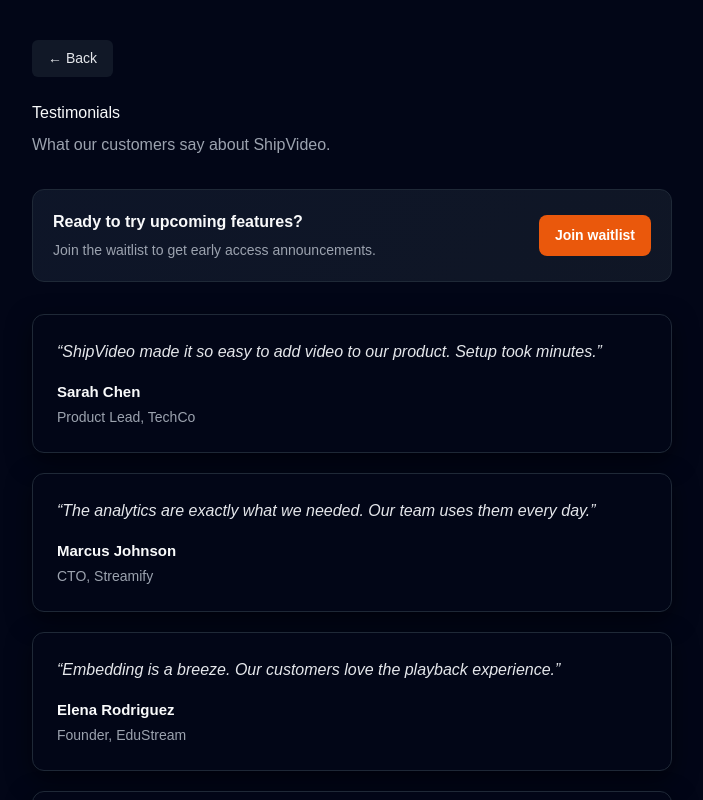
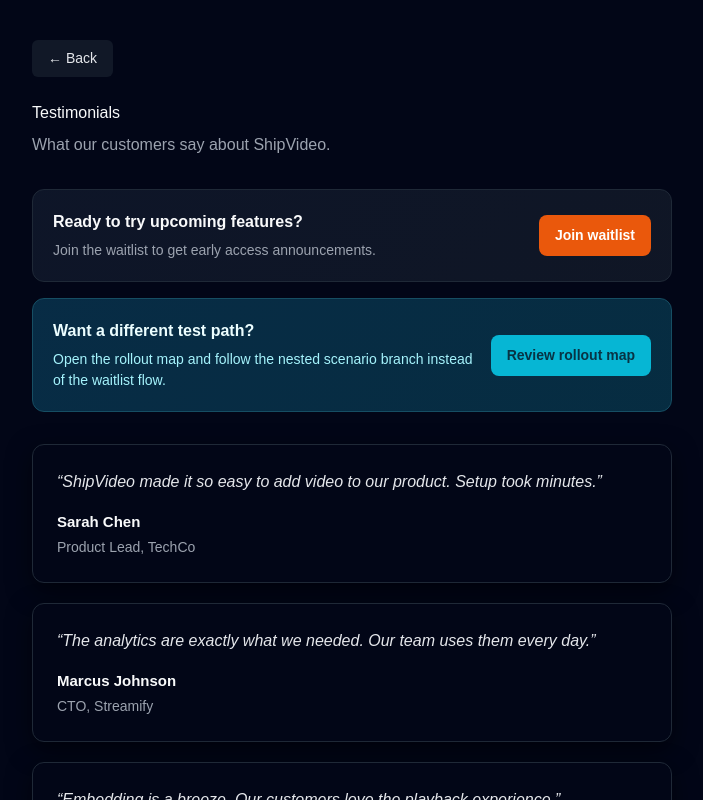
Before and after one commit to sourabhligade/shipvideo-demo, a Next.js app: page /testimonials in a window 1280 px wide. Shown: the top 800 px of the page, without its empty margins (8-711 px from the left). Built offline with nearby package versions, Linux system fonts and the light colour scheme.

Commit message:
Read testimonial and follow rollout map

```diff
--- a/app/testimonials/page.tsx
+++ b/app/testimonials/page.tsx
@@ -68,14 +68,22 @@
       <div
         style={{
           display: "flex",
+          flexDirection: "column",
+          gap: 16,
+          marginBottom: 32,
+          maxWidth: 640,
+        }}
+      >
+        <div
+          style={{
+            display: "flex",
             alignItems: "center",
             gap: 12,
-          marginBottom: 32,
             padding: 20,
-          maxWidth: 640,
             borderRadius: 12,
             border: "1px solid #1f2937",
-          background: "linear-gradient(135deg, rgba(15, 23, 42, 0.9), rgba(17, 24, 39, 0.9))",
+            background:
+              "linear-gradient(135deg, rgba(15, 23, 42, 0.9), rgba(17, 24, 39, 0.9))",
           }}
         >
           <div style={{ flex: 1 }}>
@@ -104,6 +112,48 @@
           >
             Join waitlist
           </Link>
+        </div>
+
+        <div
+          style={{
+            display: "flex",
+            alignItems: "center",
+            gap: 12,
+            padding: 20,
+            borderRadius: 12,
+            border: "1px solid #164e63",
+            background:
+              "linear-gradient(135deg, rgba(8, 47, 73, 0.92), rgba(14, 116, 144, 0.35))",
+          }}
+        >
+          <div style={{ flex: 1 }}>
+            <p style={{ margin: "0 0 6px", color: "#ecfeff", fontWeight: 600 }}>
+              Want a different test path?
+            </p>
+            <p style={{ margin: 0, color: "#a5f3fc", fontSize: 14 }}>
+              Open the rollout map and follow the nested scenario branch instead of the
+              waitlist flow.
+            </p>
+          </div>
+          <Link
+            href="/scenario-matrix"
+            style={{
+              display: "inline-flex",
+              alignItems: "center",
+              justifyContent: "center",
+              padding: "10px 16px",
+              borderRadius: 8,
+              backgroundColor: "#06b6d4",
+              color: "#083344",
+              textDecoration: "none",
+              fontSize: 14,
+              fontWeight: 700,
+              whiteSpace: "nowrap",
+            }}
+          >
+            Review rollout map
+          </Link>
+        </div>
       </div>
 
       <div
--- a/shipvideodemo.json
+++ b/shipvideodemo.json
@@ -41,6 +41,16 @@
         "Click \"Back to home\""
       ],
       "success": "URL is \"/\" or the page shows \"You're on the list\"."
+    },
+    {
+      "name": "Read testimonial and follow rollout map",
+      "start": "/testimonials",
+      "steps": [
+        "Click \"Review rollout map\"",
+        "Click \"Start track A\"",
+        "Click \"Continue to track B →\""
+      ],
+      "success": "URL is \"/scenario-matrix/track-a/track-b\" or the page shows \"Track A complete\"."
     },
     {
       "name": "Recharge account from settings",
```
Lines whose indentation alone changed are shown as unchanged.
